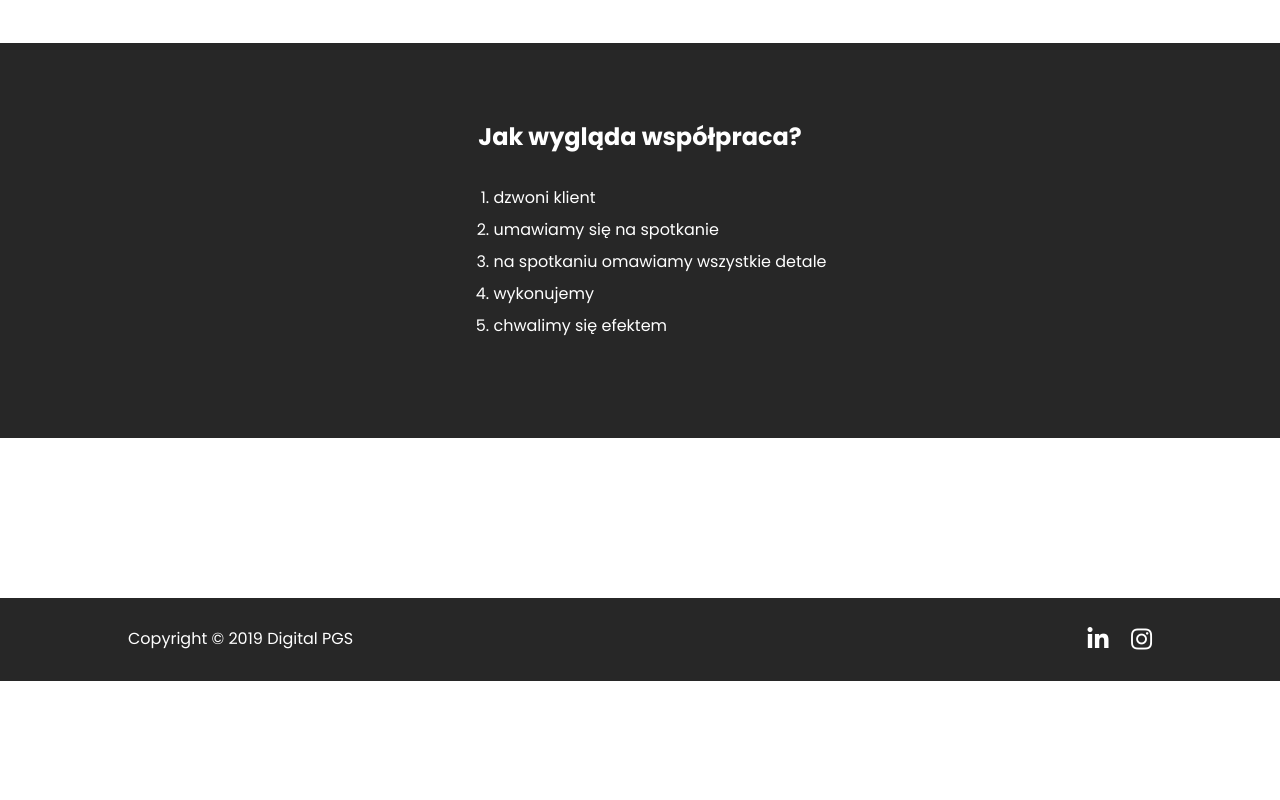
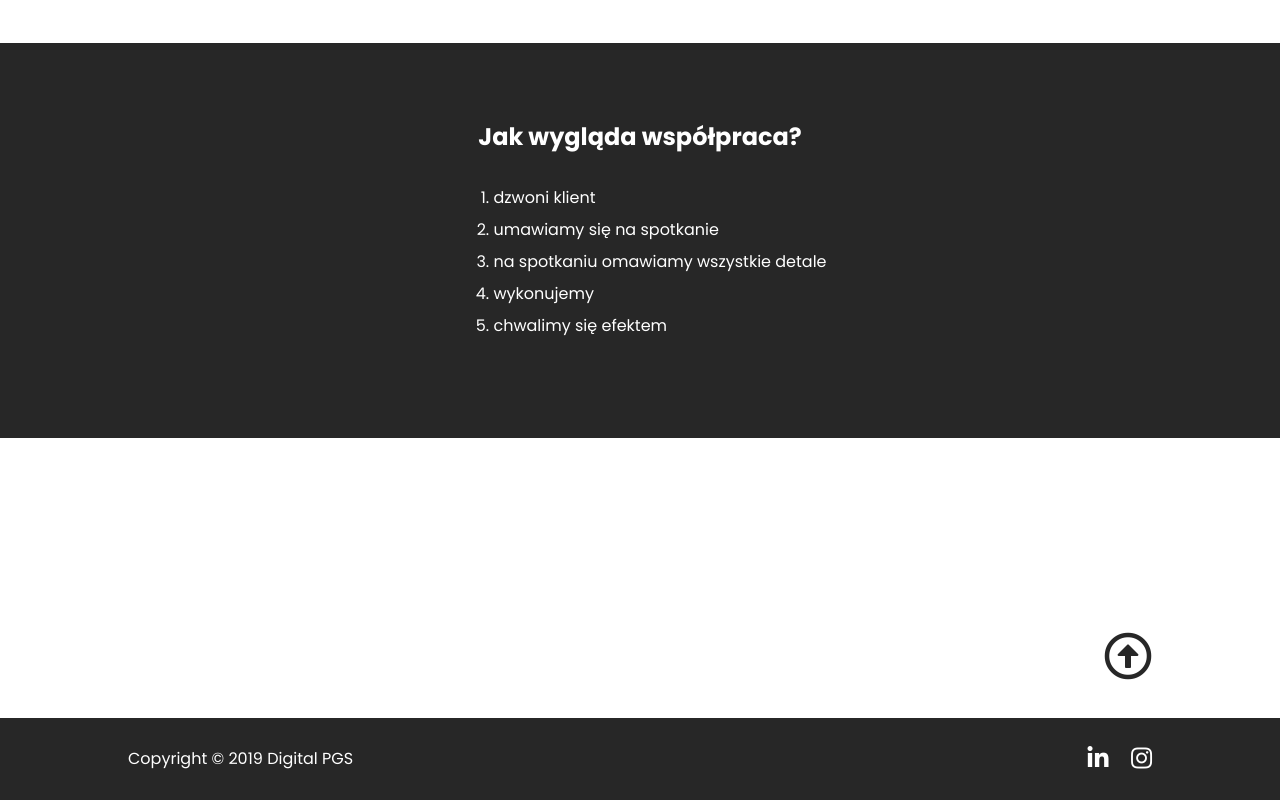
Before and after one commit to sfait/digitalpgs, a plain HTML site: page pl/index.html in a window 1280 px wide. Shown: the part 1136-1936 px from the top of the page. Before the commit the page ends 1817 px from the top, so only its background shows below. Drawn offline with nearby package versions, Linux system fonts and the light colour scheme.

Commit message:
Add arrow back-to-top

```diff
--- a/css/style.css
+++ b/css/style.css
@@ -266,6 +266,25 @@ body {
     line-height: 2;
 }
 
+/* arrow back-to-top */
+.back-to-top-wrapper {
+    padding: 2rem 0;
+    font-size: 3rem;
+    display: flex;
+    align-items: center;
+    justify-content: center;
+}
+
+.back-to-top {
+    color: var(--second-color);
+    transition: color 0.5s;
+    animation: show 3s ease-in;
+}
+
+.back-to-top:hover {
+    color: var(--fifth-color);
+}
+
 /* footer */
 .footer {
     width: 100%;
@@ -343,6 +362,11 @@ body {
         margin-bottom: 10rem;
     }
 
+    /* arrow back-to-top */
+    .back-to-top-wrapper {
+        justify-content: flex-end;
+    }
+
     /* footer */
     .footer-wrapper {
         flex-direction: row;
--- a/pl/index.html
+++ b/pl/index.html
@@ -96,6 +96,12 @@
                 </ol>
             </div>
         </section>
+        <div class="back-to-top-wrapper wrapper">
+            <a href="#" class="back-to-top" title="Wróć na górę">
+                <span class="far fa-arrow-alt-circle-up" aria-hidden="true"></span>
+                <span class="sr-only">Wróć na górę</span>
+            </a>
+        </div>
     </main>
     <footer class="footer">
        <div class="footer-wrapper wrapper">
```
